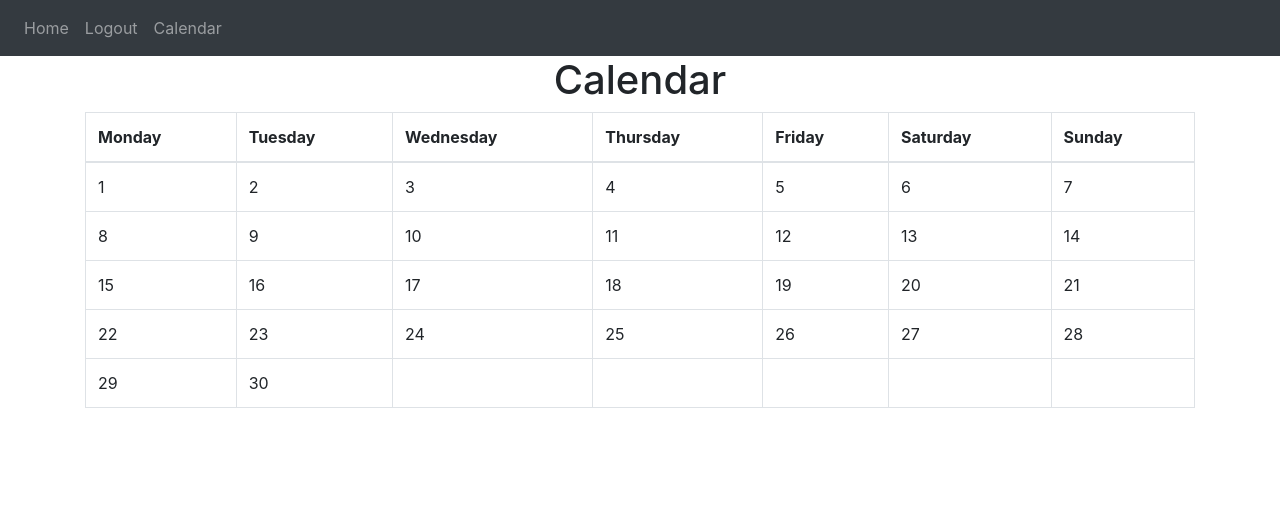
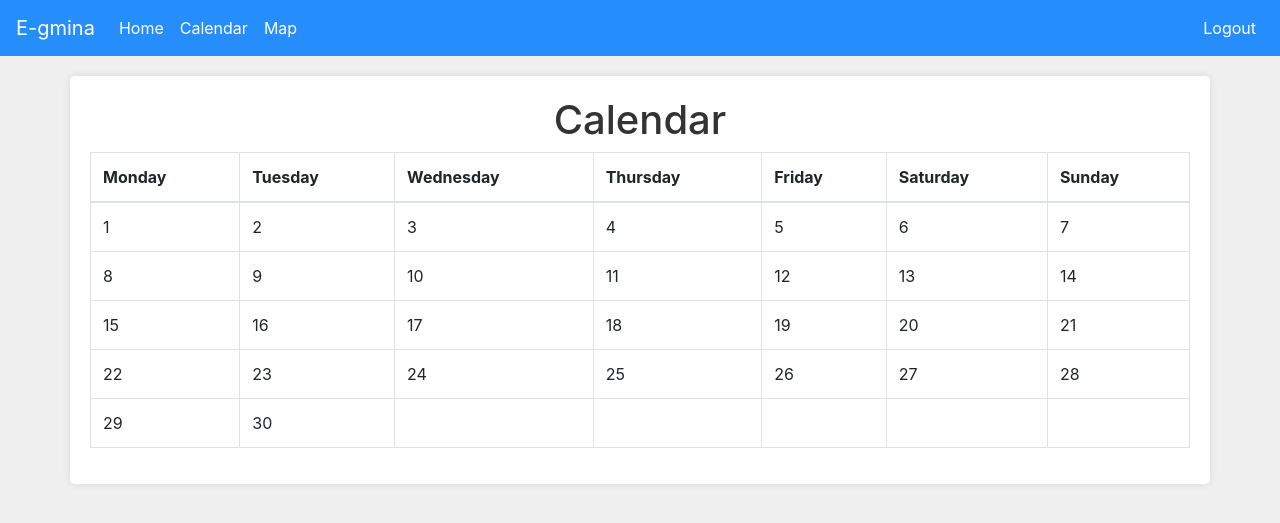
Before and after one commit to PrzemyslawMusial242473/E-Gmina, a Flask app: page /calendar in a window 1280 px wide. Shown: the top 523 px of the page. Run offline with Flask 3, Linux system fonts and the light colour scheme; a user stored in the database is signed in; some libraries are stand-ins or nearby versions.

Commit message:
some visual changes and map

```diff
--- a/Sumatywny/website/templates/base.html
+++ b/Sumatywny/website/templates/base.html
@@ -1,81 +1,72 @@
 <!DOCTYPE html>
 <html>
 <head>
-    <meta charset="utf-8" />
-    <meta name="viewport" content="width=device-width, initial-scale=1" />
-    <link
-      rel="stylesheet"
-      href="https://stackpath.bootstrapcdn.com/bootstrap/4.4.1/css/bootstrap.min.css"
-      integrity="sha384-Vkoo8x4CGsO3+Hhxv8T/Q5PaXtkKtu6ug5TOeNV6gBiFeWPGFN9MuhOf23Q9Ifjh"
-      crossorigin="anonymous"
-    />
-    <link
-      rel="stylesheet"
-      href="https://stackpath.bootstrapcdn.com/font-awesome/4.7.0/css/font-awesome.min.css"
-      crossorigin="anonymous"
-    />
-
+    <meta charset="utf-8">
+    <meta name="viewport" content="width=device-width, initial-scale=1">
     <title>{% block title %}Home{% endblock %}</title>
+    <link rel="stylesheet" href="https://stackpath.bootstrapcdn.com/bootstrap/4.4.1/css/bootstrap.min.css" integrity="sha384-Vkoo8x4CGsO3+Hhxv8T/Q5PaXtkKtu6ug5TOeNV6gBiFeWPGFN9MuhOf23Q9Ifjh" crossorigin="anonymous">
+    <link rel="stylesheet" href="https://stackpath.bootstrapcdn.com/font-awesome/4.7.0/css/font-awesome.min.css" crossorigin="anonymous">
+    <style>
+        body {
+            background-color: #f0f0f0; /* Szare tło */
+            color: #333; /* Ciemny kolor tekstu */
+        }
+        .navbar {
+            background-color: #268dfd !important; /* Niebieski kolor paska nawigacji */
+        }
+        .navbar-brand, .navbar-nav .nav-link {
+            color: #fff !important; /* Biały kolor tekstu dla marki i linków nawigacyjnych */
+        }
+        .navbar-toggler {
+            border-color: #fff !important; /* Biały kolor obramowania przycisku rozwijania */
+        }
+        .navbar-toggler-icon {
+            background-image: url('Sumatywny/static/menu.jpg'); /* Ustawienie obrazu jako tła */
+            background-size: cover; /* Dopasowanie obrazu do rozmiaru okna przeglądarki */
+        }
+        .container {
+            background-color: #fff; /* Białe tło kontenera */
+            border-radius: 5px; /* Zaokrąglenie rogów kontenera */
+            box-shadow: 0 0 10px rgba(0, 0, 0, 0.1); /* Cień kontenera */
+            padding: 20px; /* Wypełnienie kontenera */
+            margin-top: 20px; /* Margines od góry */
+        }
+        .alert {
+            margin-bottom: 20px; /* Margines od dolnej krawędzi alertu */
+        }
+    </style>
 </head>
 <body>
-    <nav class="navbar navbar-expand-lg navbar-dark bg-dark">
-      <button
-        class="navbar-toggler"
-        type="button"
-        data-toggle="collapse"
-        data-target="#navbar"
-      >
+    <nav class="navbar navbar-expand-lg navbar-dark bg-primary">
+        <a class="navbar-brand" href="#">E-gmina</a> <!-- Dodanie napisu E-gmina -->
+        <button class="navbar-toggler" type="button" data-toggle="collapse" data-target="#navbar">
             <span class="navbar-toggler-icon"></span>
         </button>
         <div class="collapse navbar-collapse" id="navbar">
-        <div class="navbar-nav">
+            <div class="navbar-nav mr-auto"> <!-- Używamy klasy mr-auto, aby przesunąć opcje "Home", "Calendar" i "Map" w lewo -->
                 {% if user.is_authenticated %}
                 <a class="nav-item nav-link" id="home" href="/">Home</a>
-          <a class="nav-item nav-link" id="logout" href="/logout">Logout</a>
                 <a class="nav-item nav-link" id="calendar" href="/calendar">Calendar</a>
+                <a class="nav-item nav-link" id="maps" href="/maps">Map</a>
                 {% else %}
                 <a class="nav-item nav-link" id="home" href="/">Home</a>
                 <a class="nav-item nav-link" id="login" href="/login">Login</a>
                 <a class="nav-item nav-link" id="signUp" href="/sign-up">Sign Up</a>
                 {% endif %}
             </div>
+            <div class="navbar-nav ml-auto"> <!-- Dodanie klasy ml-auto, aby opcja "Logout" była na prawym kraju -->
+                {% if user.is_authenticated %}
+                <a class="nav-item nav-link" id="logout" href="/logout">Logout</a> <!-- Przeniesienie opcji Logout do prawej strony -->
+                {% endif %}
+            </div>
         </div>
     </nav>
 
-    {% with messages = get_flashed_messages(with_categories=true) %} {% if
-    messages %} {% for category, message in messages %} {% if category ==
-    'error' %}
-    <div class="alert alert-danger alter-dismissable fade show" role="alert">
-      {{ message }}
-      <button type="button" class="close" data-dismiss="alert">
-        <span aria-hidden="true">&times;</span>
-      </button>
-    </div>
-    {% else %}
-    <div class="alert alert-success alter-dismissable fade show" role="alert">
-      {{ message }}
-      <button type="button" class="close" data-dismiss="alert">
-        <span aria-hidden="true">&times;</span>
-      </button>
-    </div>
-    {% endif %} {% endfor %} {% endif %} {% endwith %}
+    <div class="container">{% block content %} {% endblock %}</div>
 
-    <div class="container">{% block content %} {% endblock %}</div>
-    <script
-      src="https://code.jquery.com/jquery-3.2.1.slim.min.js"
-      integrity="sha384-KJ3o2DKtIkvYIK3UENzmM7KCkRr/rE9/Qpg6aAZGJwFDMVNA/GpGFF93hXpG5KkN"
-      crossorigin="anonymous"
-    ></script>
-    <script
-      src="https://cdnjs.cloudflare.com/ajax/libs/popper.js/1.12.9/umd/popper.min.js"
-      integrity="sha384-ApNbgh9B+Y1QKtv3Rn7W3mgPxhU9K/ScQsAP7hUibX39j7fakFPskvXusvfa0b4Q"
-      crossorigin="anonymous"
-    ></script>
-    <script
-      src="https://maxcdn.bootstrapcdn.com/bootstrap/4.0.0/js/bootstrap.min.js"
-      integrity="sha384-JZR6Spejh4U02d8jOt6vLEHfe/JQGiRRSQQxSfFWpi1MquVdAyjUar5+76PVCmYl"
-      crossorigin="anonymous"
-    ></script>
+    <script src="https://code.jquery.com/jquery-3.2.1.slim.min.js" integrity="sha384-KJ3o2DKtIkvYIK3UENzmM7KCkRr/rE9/Qpg6aAZGJwFDMVNA/GpGFF93hXpG5KkN" crossorigin="anonymous"></script>
+    <script src="https://cdnjs.cloudflare.com/ajax/libs/popper.js/1.12.9/umd/popper.min.js" integrity="sha384-ApNbgh9B+Y1QKtv3Rn7W3mgPxhU9K/ScQsAP7hUibX39j7fakFPskvXusvfa0b4Q" crossorigin="anonymous"></script>
+    <script src="https://maxcdn.bootstrapcdn.com/bootstrap/4.0.0/js/bootstrap.min.js" integrity="sha384-JZR6Spejh4U02d8jOt6vLEHfe/JQGiRRSQQxSfFWpi1MquVdAyjUar5+76PVCmYl" crossorigin="anonymous"></script>
 
     {% block javascript %}
     <script type="text/javascript">
--- a/Sumatywny/website/views.py
+++ b/Sumatywny/website/views.py
@@ -53,3 +53,13 @@ def calendar_view():
                 current_week.append(day)
         weeks.append(current_week)
     return render_template("calendar.html", user=current_user, calendar=weeks)
+
+@views.route('/maps', methods=['GET'])
+def maps():
+    # Pobierz dane dotyczące koszy na śmieci
+    trash_bins = [
+        {"lat": 37.7749, "lng": -122.4194},
+        {"lat": 40.7128, "lng": -74.0060},
+        {"lat": 34.0522, "lng": -118.2437}
+    ]
+    return render_template("maps.html", user=current_user, trash_bins=trash_bins)  # Przekazujemy dane do szablonu
```
Also changed, not shown: Sumatywny/website/templates/maps.html (added, +40 -0 lines), Sumatywny/instance/database.db, Sumatywny/static/menu.jpg (added). Lines whose indentation alone changed are shown as unchanged.
